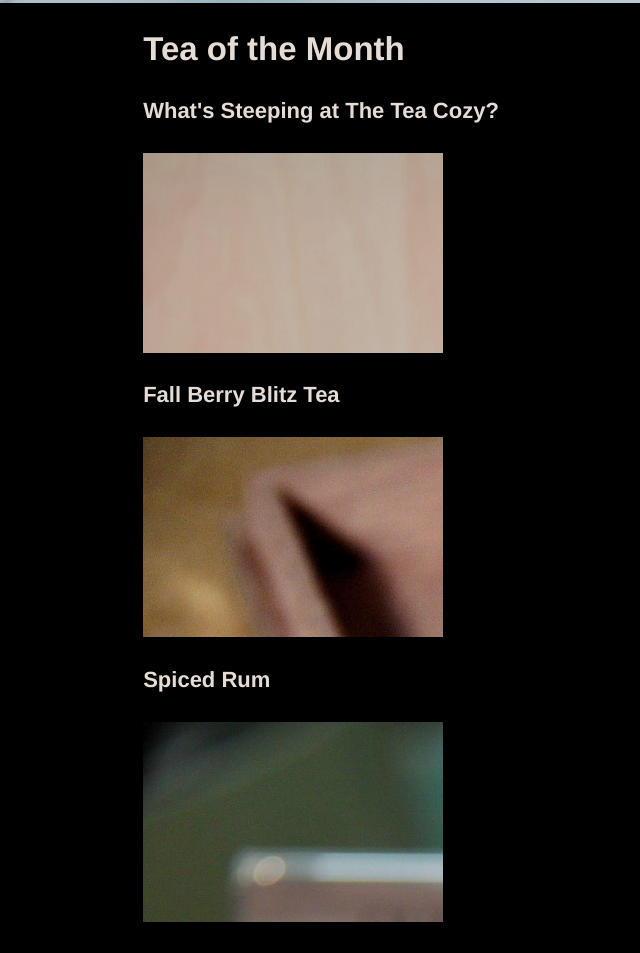
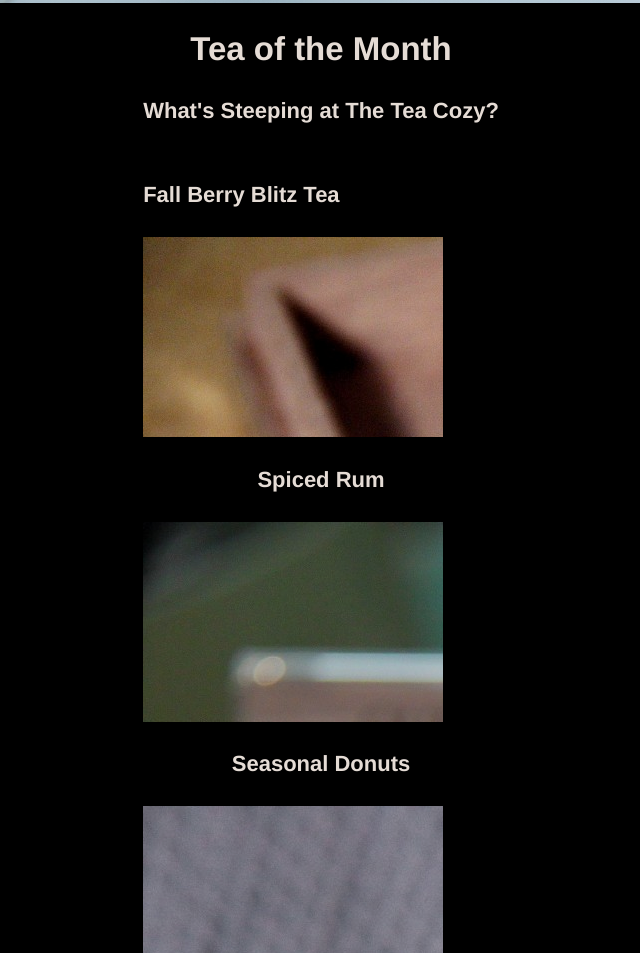
Before and after one commit to Dgcox8585/teacozy, a plain HTML site: page index.html in a window 1280 px wide. Shown: the part 774-1727 px from the top of the page, without its empty margins (319-959 px from the left). Drawn offline with Linux system fonts and the light colour scheme.

Commit message:
new container

```diff
--- a/Resources/CSS/style.css
+++ b/Resources/CSS/style.css
@@ -41,6 +41,7 @@ a {
   padding-top: 69px;
   flex-wrap: wrap;
   justify-content: center;
+  text-align: center;
 }
 
 .section {
@@ -62,7 +63,6 @@ a {
   background-image: url(../../Resources/Images/background.jpg);
   width: 1200px;
   height: 700px;
-  text-align: center;
   align-items: center;
 }
 
@@ -79,10 +79,15 @@ a {
   margin-top: 150px;
   justify-content: space-between;
   flex-wrap: wrap;
+  align-items: center;
+}
+
+.types {
+  display: flex;
+  flex-wrap: wrap;
 }
 
 .first .berry {
-  display: flex;
   background-image: url(../../Resources/Images/berry.jpg);
   width: 300px;
   height: 200px;
--- a/index.html
+++ b/index.html
@@ -43,6 +43,7 @@
             <h4>What's Steeping at The Tea Cozy?</h4>
           </div>
         </div>
+        <div class="types"
           <div class="first">
             <div class="berry"></div>
             <h4>Fall Berry Blitz Tea</h4>
@@ -63,7 +64,7 @@
             <div class="bedford"></div>
             <h4>Bedford Bizarre Tea</h4>
           </div>
-
+        </div>
       </div>
     <!--Locations-->
 
```
Lines whose indentation alone changed are shown as unchanged.
